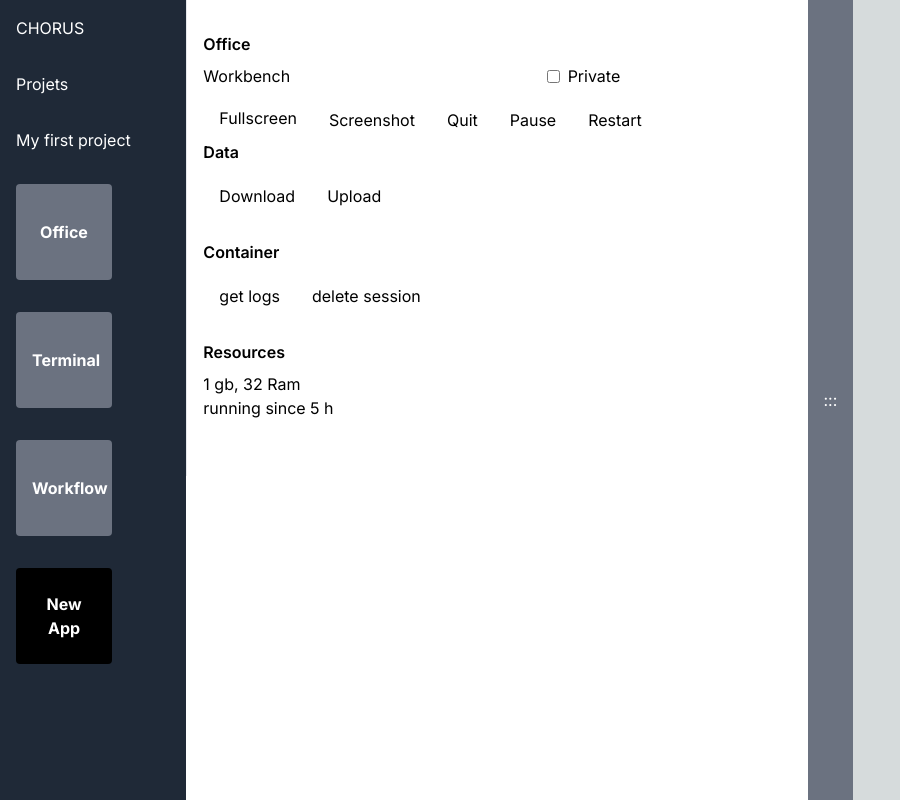
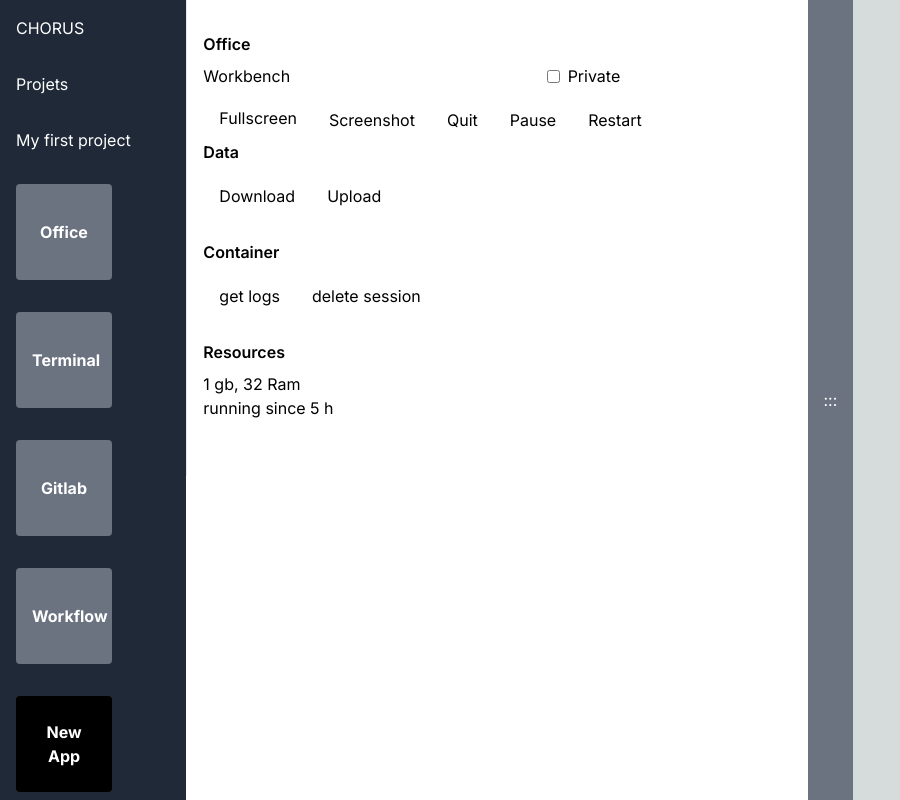
Before and after one commit to nicedexter/THREE, a Next.js app in the folder frontend/: page / in a window 1280 px wide. Shown: the whole page, without its empty margins (0-900 px from the left). Built offline with nearby package versions, Linux system fonts and the light colour scheme.

Commit message:
Update sidebar transform value and add Gitlab button in page.tsx

```diff
--- a/frontend/app/globals.css
+++ b/frontend/app/globals.css
@@ -33,7 +33,7 @@ body {
 }
 
 .sidebar-hidden {
-  transform: translateX(-96%);
+  transform: translateX(-99%);
   transition: transform 0.5s;
 }
 
--- a/frontend/app/page.tsx
+++ b/frontend/app/page.tsx
@@ -13,11 +13,12 @@ export default function Home() {
   }
 
   const handleIframUrl = (nb: number) => {
-    console.log('Iframe clicked')
     if (nb === 1) {
       setUrl('https://localhost:6901/')
-    } else {
+    } else if (nb === 2) {
       setUrl('https://localhost:6902')
+    } else if (nb === 3) {
+      setUrl('https://localhost:6903')
     }
     setSidebarVisible(!sidebarVisible)
   }
@@ -71,6 +72,15 @@ export default function Home() {
                     onClick={() => handleIframUrl(2)}
                   >
                     Terminal
+                  </button>
+                </div>
+                <div>
+                  <button
+                    className="m-4 bg-gray-500 hover:bg-gray-700 text-white font-bold py-2 px-4 rounded"
+                    style={{ width: 96, height: 96 }}
+                    onClick={() => handleIframUrl(3)}
+                  >
+                    Gitlab
                   </button>
                 </div>
                 <div>
```
